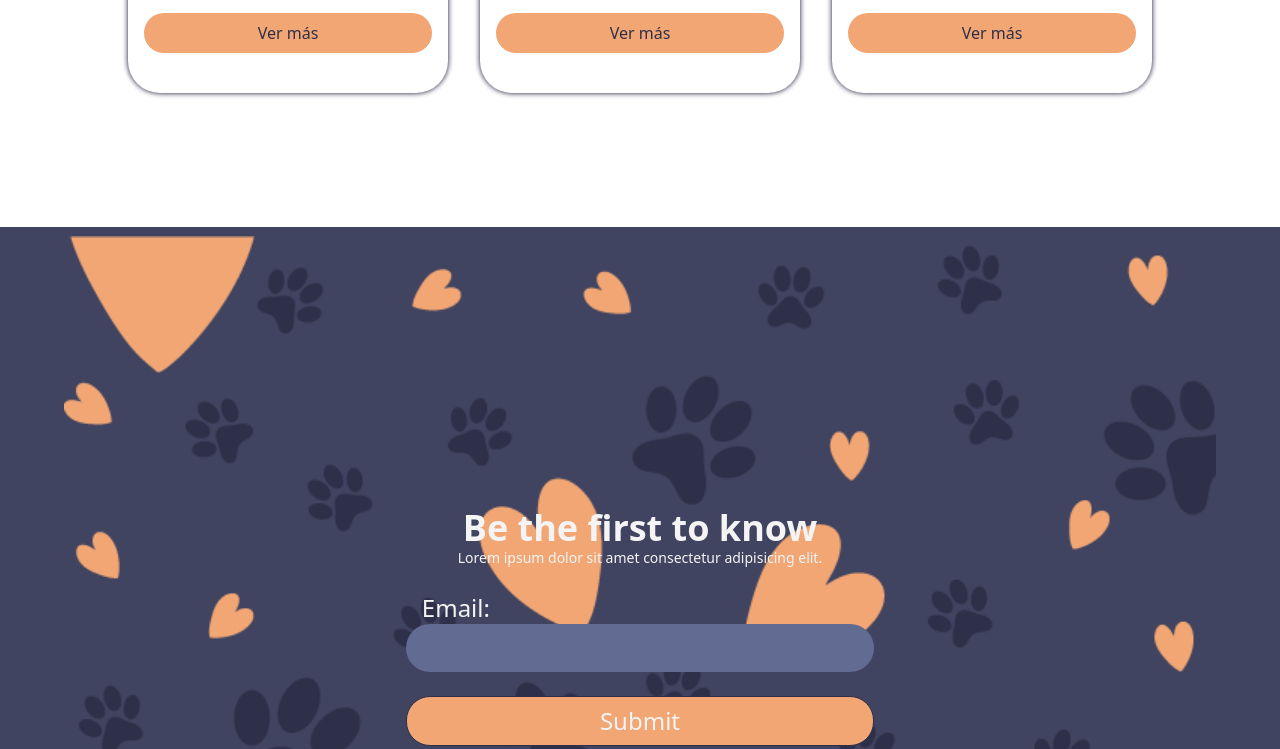
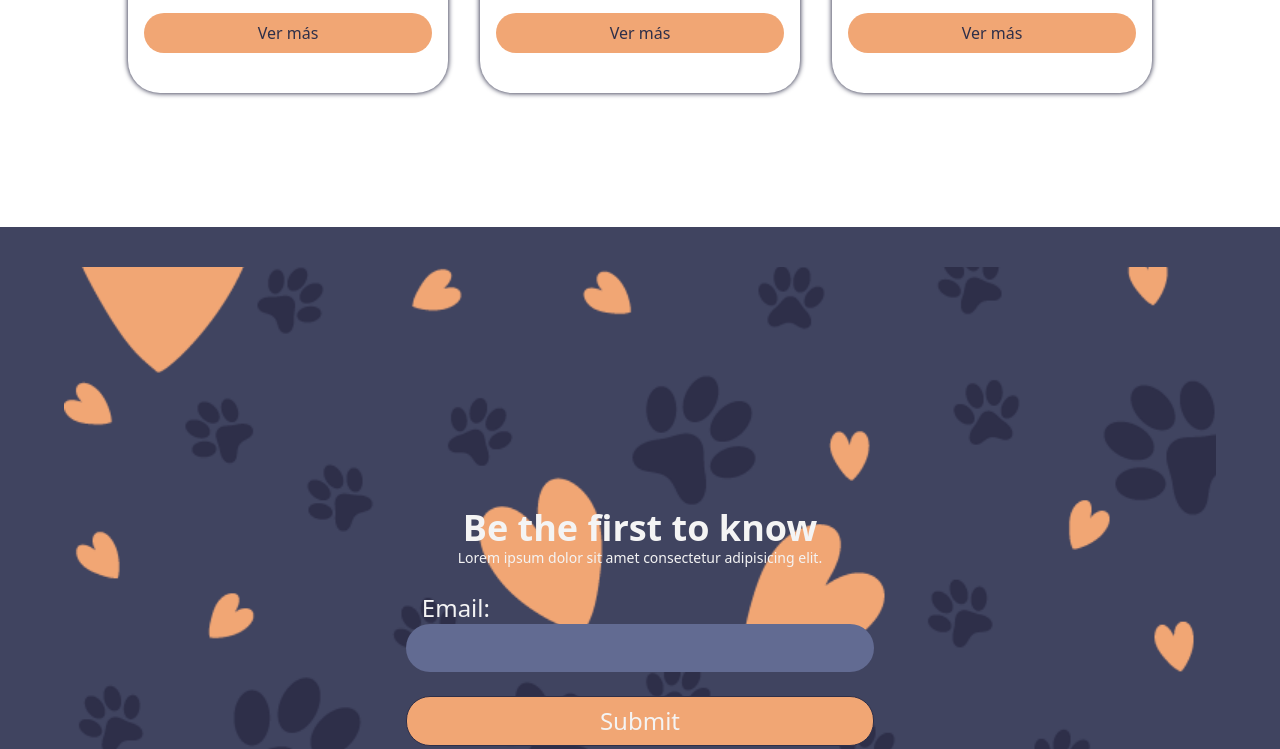
Before and after one commit to iaalvearp/componentsFolder, an Astro site: page / in a window 1280 px wide. Shown: the part 1373-2122 px from the top of the page. Built offline with nearby package versions, Linux system fonts and the light colour scheme; Astro itself is replaced by a stand-in of ours.

Commit message:
Desktop Form section done

```diff
--- a/src/components/FormPets.astro
+++ b/src/components/FormPets.astro
@@ -16,13 +16,13 @@
             Submit
         </button>
     </form>
-    <img class=" col-start-2 col-end-3 row-start-2 row-end-3 h-full w-full object-cover z-0" src="/bg-form-pets.png" alt="">
+    <img class="col-start-2 col-end-3 row-start-2 row-end-3 h-full w-full object-cover z-0" src="/bg-form-pets.png" alt="">
 </section>
 
 <style>
     section{
-        grid-template-columns: 5% 1fr 5%;
-        grid-template-rows: 10% 1fr 10%;
+        grid-template-columns: 5% minmax(90%, 1024px) 5%;
+        grid-template-rows: 10% minmax(90%, 768px) 10%;
     }
 </style>
 
```
